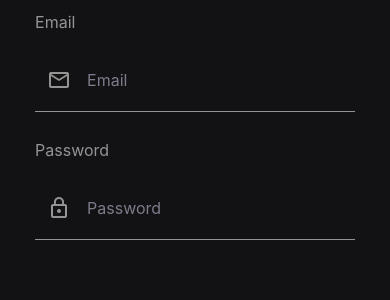
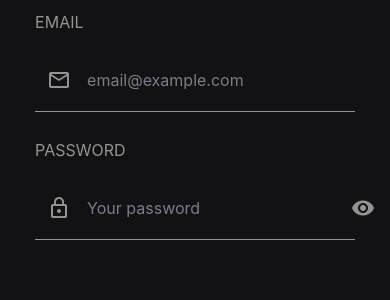
Before and after one commit to Schlickmann/dtmoney, a React Native app: screen /Login in a window 390 px wide. Shown: the top 300 px of the page. Built offline with nearby package versions, Linux system fonts and the light colour scheme; what react-native-worklets would draw is missing.

Commit message:
Add visibility icon for password

```diff
--- a/src/components/Input/index.tsx
+++ b/src/components/Input/index.tsx
@@ -1,4 +1,4 @@
-import { Control, Controller, FieldValues, Path } from "react-hook-form";
+import { useRef, useState } from "react";
 import {
   Text,
   TextInput,
@@ -7,9 +7,10 @@ import {
   View,
 } from "react-native";
 import { MaterialIcons } from "@expo/vector-icons";
+import { Control, Controller, FieldValues, Path } from "react-hook-form";
+import clsx from "clsx";
+
 import { colors } from "@/shared/colors";
-import { useRef, useState } from "react";
-import clsx from "clsx";
 
 interface InputProps<T extends FieldValues> extends TextInputProps {
   control: Control<T>;
@@ -23,9 +24,11 @@ export function Input<T extends FieldValues>({
   name,
   leftIconName,
   label,
+  secureTextEntry,
   ...props
 }: InputProps<T>) {
   const [isFocused, setIsFocused] = useState(false);
+  const [showText, setShowText] = useState(secureTextEntry);
   const inputRef = useRef<TextInput>(null);
 
   const checkFocus = () => {
@@ -66,7 +69,7 @@ export function Input<T extends FieldValues>({
             <TextInput
               ref={inputRef}
               className={clsx(
-                "w-full text-base text-white",
+                "flex-1 text-base text-white",
                 isFocused && "text-accent-brand"
               )}
               onChangeText={onChange}
@@ -76,8 +79,19 @@ export function Input<T extends FieldValues>({
               }
               onFocus={checkFocus}
               onEndEditing={checkFocus}
+              secureTextEntry={showText}
               {...props}
             />
+
+            {secureTextEntry && (
+              <TouchableOpacity onPress={() => setShowText(!showText)}>
+                <MaterialIcons
+                  name={showText ? "visibility" : "visibility-off"}
+                  size={24}
+                  color={isFocused ? colors["accent-brand"] : colors.gray[600]}
+                />
+              </TouchableOpacity>
+            )}
           </TouchableOpacity>
         </View>
       )}
--- a/src/screens/Login/LoginForm/index.tsx
+++ b/src/screens/Login/LoginForm/index.tsx
@@ -24,16 +24,17 @@ export function LoginForm() {
       <Input
         name="email"
         control={control}
-        label="Email"
-        placeholder="Email"
+        label="EMAIL"
+        placeholder="email@example.com"
         leftIconName="mail-outline"
       />
       <Input
         name="password"
         control={control}
-        label="Password"
-        placeholder="Password"
+        label="PASSWORD"
+        placeholder="Your password"
         leftIconName="lock-outline"
+        secureTextEntry={true}
       />
     </View>
   );
```
